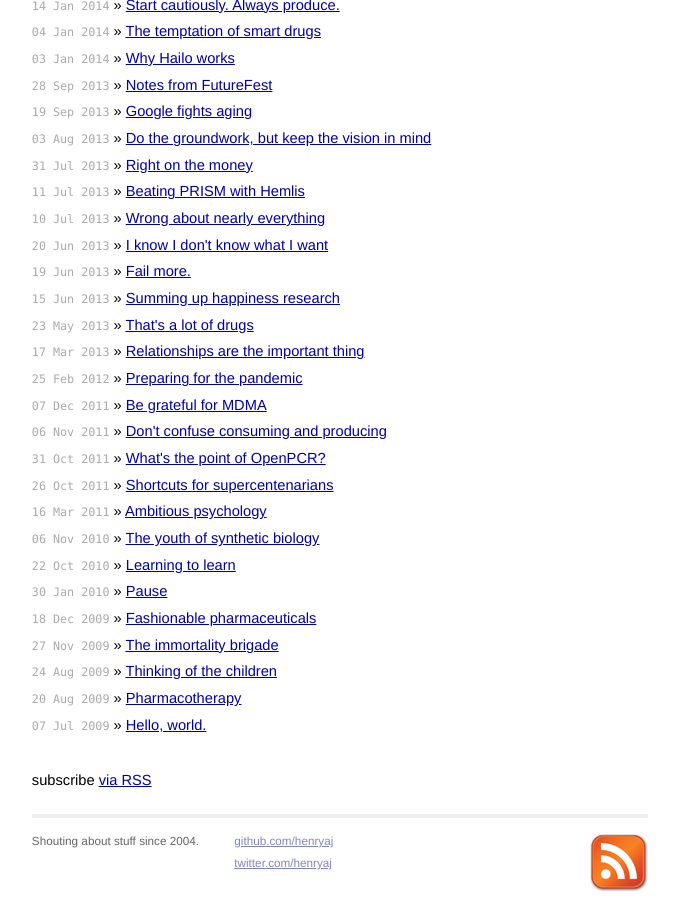
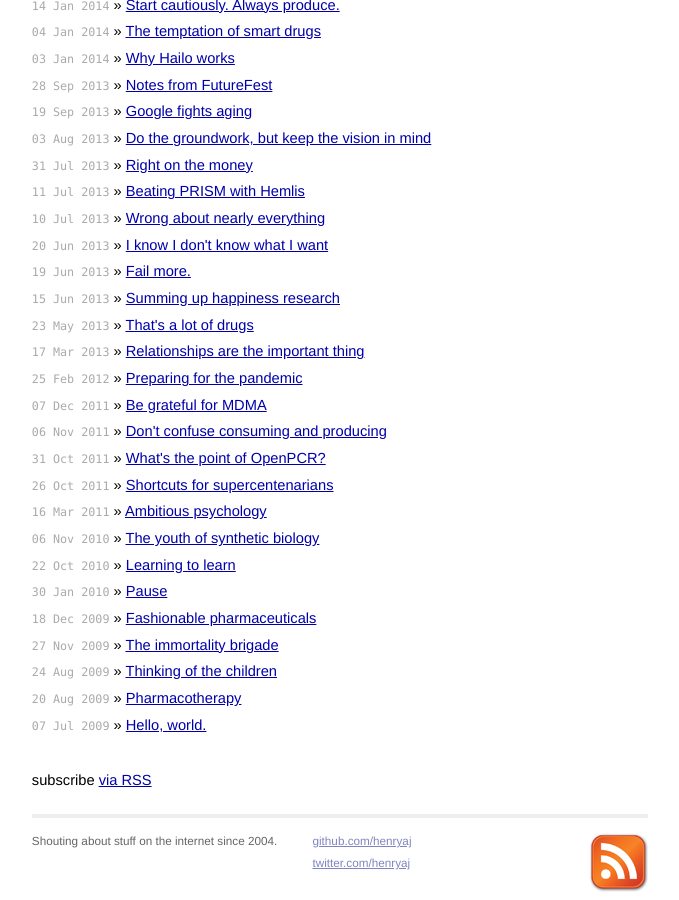
Before and after one commit to henryaj/blog-old, a Jekyll site: the page built from index.html, in a window 1280 px wide and 900 px high, scrolled down 1152 px. Shown: the whole window, without its empty margins (300-979 px from the left). Built offline with Jekyll 4.4.1, drawn with Linux system fonts in a browser that asks for light colours.

Commit message:
Update side strapline

```diff
--- a/_config.yml
+++ b/_config.yml
@@ -1,6 +1,6 @@
 title: Arguably
 email: henry@henrystanley.com
-description: Shouting about stuff since 2004.
+description: Shouting about stuff on the internet since 2004.
 
 baseurl: "" # the subpath of your site, e.g. /blog
 url: "https://henryaj.github.io"
```
